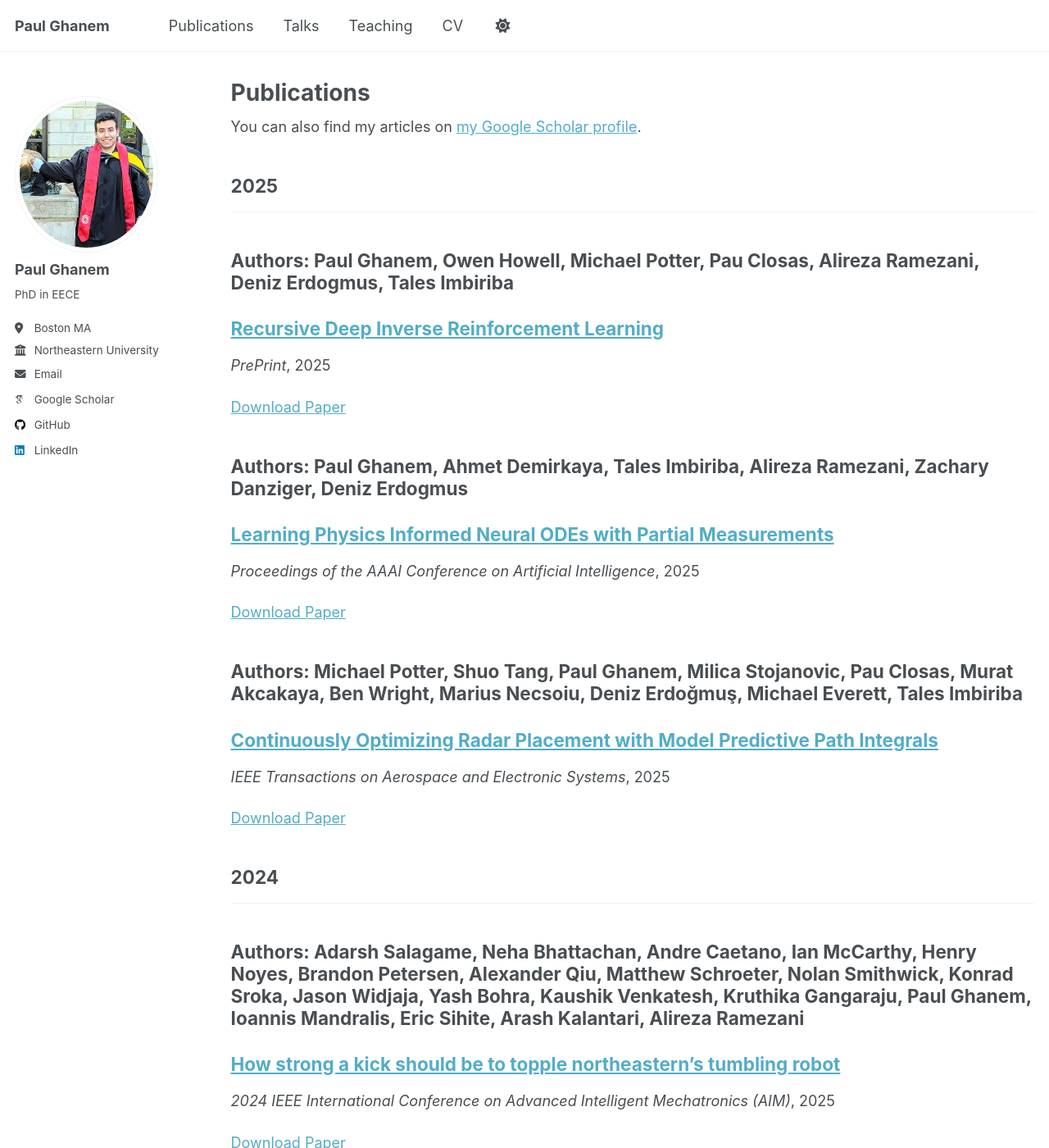
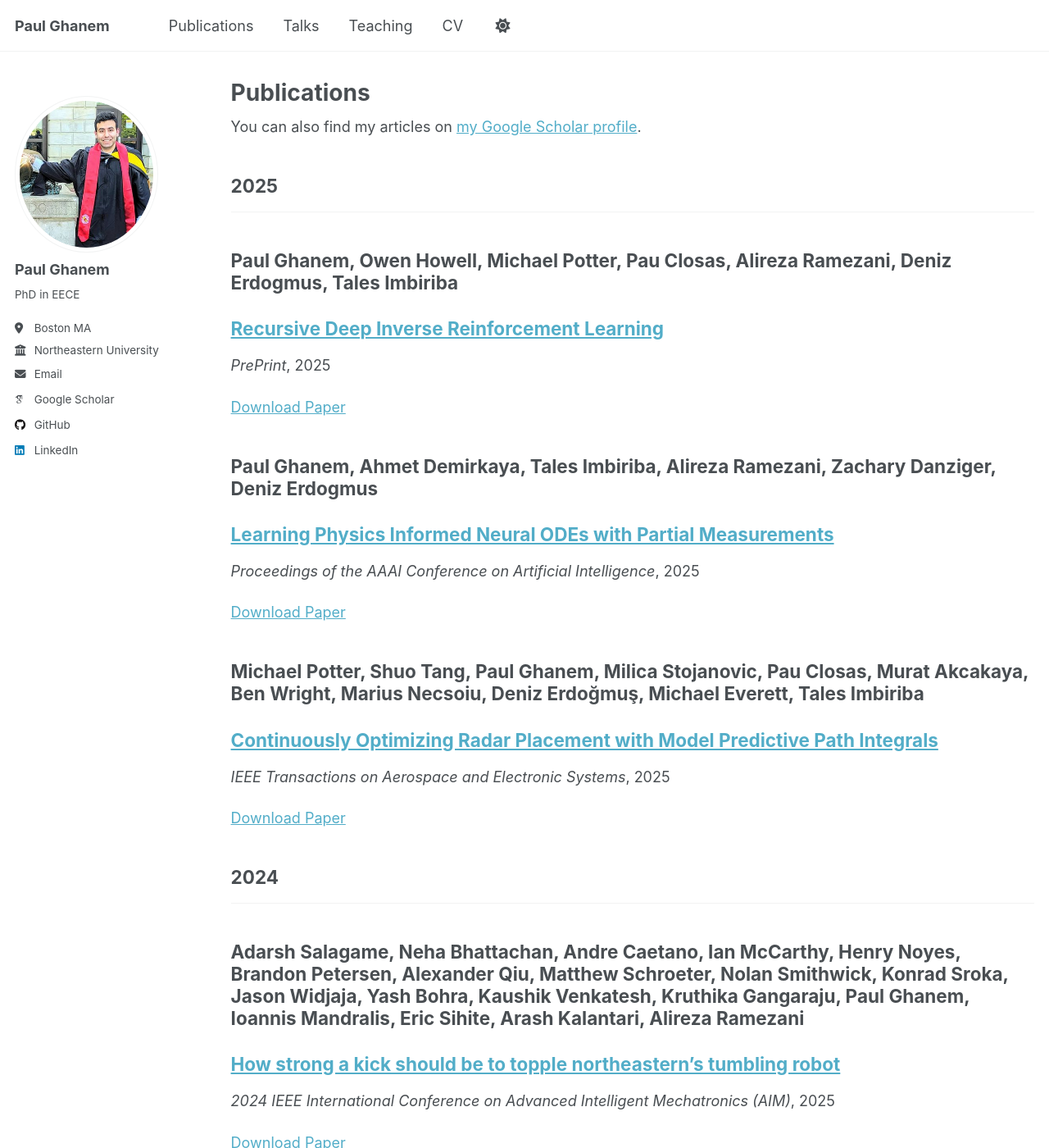
Before and after one commit to paulghanem/paulghanem.github.io, a Jekyll site: the page built from _pages/publications.html, in a window 1280 px wide and 1400 px high. Shown: the whole window at 82% size. Built offline with Jekyll 4.4.1, drawn with Linux system fonts in a browser that asks for light colours; some web fonts are replaced; some of the changed text lies outside the part shown.

Commit message:
Update archive-single.html

```diff
--- a/_includes/archive-single.html
+++ b/_includes/archive-single.html
@@ -28,7 +28,7 @@
 
     <h2 class="archive__item-title" itemprop="headline">
       {% if post.authors %}
-        <p><strong>Authors:</strong> {{ post.authors }}</p>
+        <p> {{ post.authors }}</p>
       {% endif %}
 
       {% if post.link %}
```
